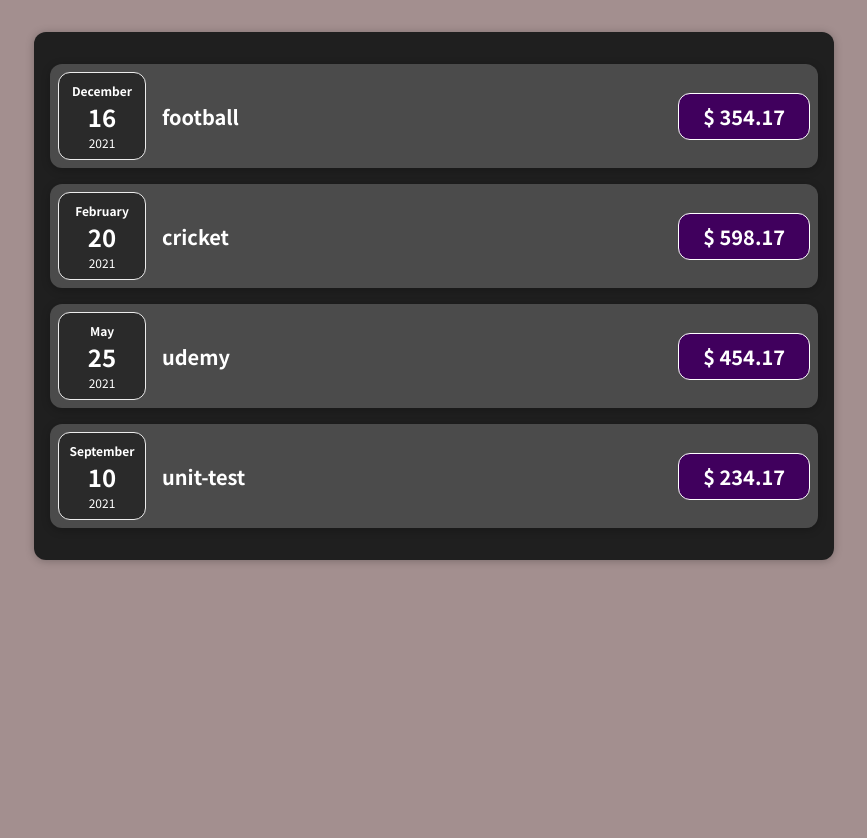
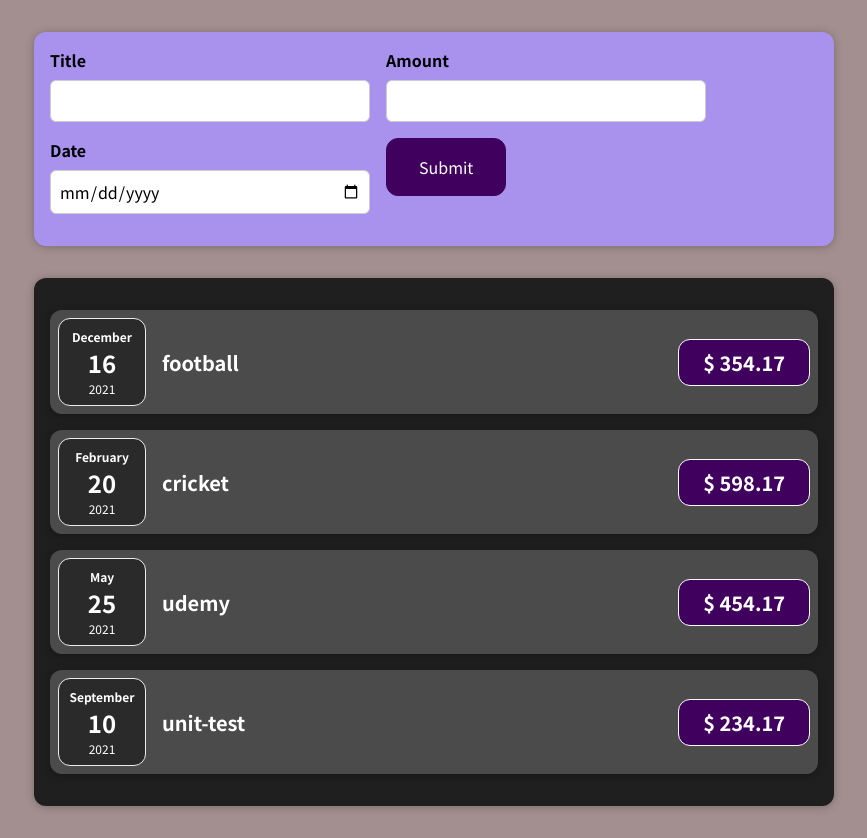
Before and after one commit to SourabhKanade/Task-Manager, a React (Create React App) app: page / in a window 1280 px wide. Shown: the whole page, without its empty margins (206-1073 px from the left). Before the commit the page ends 800 px from the top, so only its background shows below. Built offline with nearby package versions, Linux system fonts and the light colour scheme.

Commit message:
top input field added

```diff
--- a/src/App.js
+++ b/src/App.js
@@ -1,4 +1,5 @@
 import Expenses from "./components/Expenses/Expenses";
+import NewExpense from "./components/Expenses/NewExpense/NewExpense";
 
 const App = () => {
 
@@ -30,6 +31,7 @@
   ];
   return (
     <>
+    <NewExpense />
     <Expenses data={Items}/>
   </>
   );
--- /dev/null
+++ b/src/components/Expenses/NewExpense/NewExpense.css
@@ -0,0 +1,38 @@
+.new-expense {
+  background-color: #a892ee;
+  padding: 1rem;
+  margin: 2rem auto;
+  width: 50rem;
+  max-width: 95%;
+  border-radius: 12px;
+  text-align: center;
+  box-shadow: 0 1px 8px rgba(0, 0, 0, 0.25);
+}
+
+.new-expense button {
+  font: inherit;
+  cursor: pointer;
+  padding: 1rem 2rem;
+  border: 1px solid #40005d;
+  background-color: #40005d;
+  color: white;
+  border-radius: 12px;
+  margin-right: 1rem;
+}
+
+.new-expense button:hover,
+.new-expense button:active {
+  background-color: #510674;
+  border-color: #510674;
+}
+
+.new-expense button.alternative {
+  color: #220131;
+  border-color: transparent;
+  background-color: transparent;
+}
+
+.new-expense button.alternative:hover,
+.new-expense button.alternative:active {
+  background-color: #ddb3f8;
+}
--- /dev/null
+++ b/src/components/Expenses/NewExpense/NewExpense.js
@@ -0,0 +1,13 @@
+import React from 'react'
+import './NewExpense.css';
+import NewExpenseForm from './NewExpenseForm';
+
+function NewExpense() {
+  return (
+    <div className="new-expense">
+    <NewExpenseForm />
+    </div>
+  )
+}
+
+export default NewExpense
--- /dev/null
+++ b/src/components/Expenses/NewExpense/NewExpenseForm.css
@@ -0,0 +1,26 @@
+.new-expense__controls {
+  display: flex;
+  flex-wrap: wrap;
+  gap: 1rem;
+  margin-bottom: 1rem;
+  text-align: left;
+}
+
+.new-expense__control label {
+  font-weight: bold;
+  margin-bottom: 0.5rem;
+  display: block;
+}
+
+.new-expense__control input {
+  font: inherit;
+  padding: 0.5rem;
+  border-radius: 6px;
+  border: 1px solid #ccc;
+  width: 20rem;
+  max-width: 100%;
+}
+
+.new-expense__actions {
+  text-align: right;
+}
--- /dev/null
+++ b/src/components/Expenses/NewExpense/NewExpenseForm.js
@@ -0,0 +1,30 @@
+import React from 'react'
+import './NewExpenseForm.css';
+
+function NewExpenseForm() {
+  return (
+    <div>
+      <form >
+        <div className="new-expense__controls">
+        <div className="new-expense__control">
+        <label>Title</label>
+        <input type="text" />
+        </div>
+        <div className="new-expense__control">
+        <label>Amount</label>
+        <input type="number" min='0.5' step='0.01'/>
+        </div>
+        <div className="new-expense__control">
+        <label>Date</label>
+        <input type="date" min='22-10-2021' max='22-10-2022'/>
+        </div>
+        <div className="new-expense__action">
+          <button type="submit">Submit</button>
+        </div>
+       </div>
+      </form>
+    </div>
+  )
+}
+
+export default NewExpenseForm
```
Also changed, not shown: 1 other file (tests, documents, lock files or other folders).
